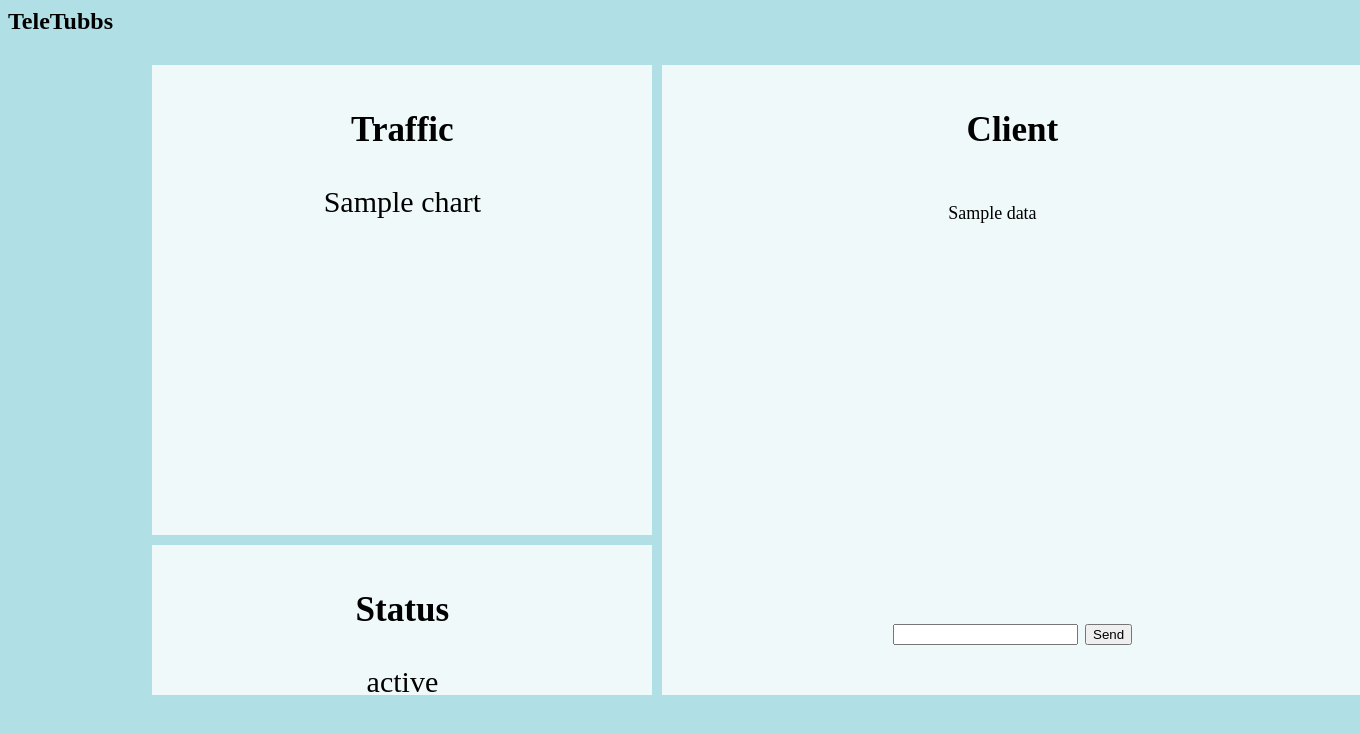
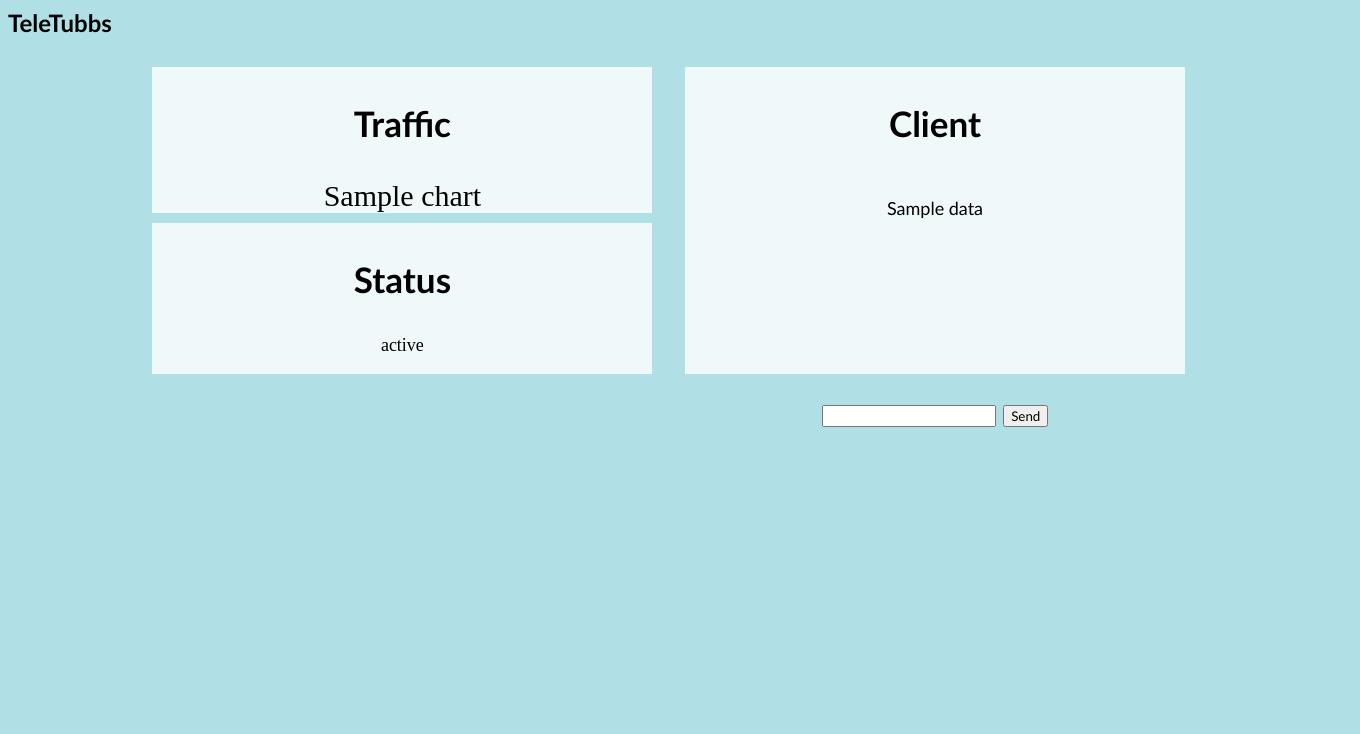
Before and after one commit to shazii/Network_TeleTubbs, a Flask app: template templates/index.html in a window 1360 px wide. Shown: the top 734 px of the page. Run offline with Flask 2, Linux system fonts and the light colour scheme; the template is opened without the code that fills it: most values are stand-ins (such as "Sample title", 1, 10 or a date in 2020).

Commit message:
Update theme.css

```diff
--- a/static/css/theme.css
+++ b/static/css/theme.css
@@ -4,32 +4,33 @@
   grid-gap: 10px;
   margin-left: 10%;
   margin-right: 10%;
-  background-color:powerblue;
+  background-color: powerblue;
   padding: 10px;
-  height:80%;
 }
 
 .grid-container > div {
   background-color: rgba(255, 255, 255, 0.8);
   text-align: center;
-  padding: 10px 0;
   font-size: 30px;
 }
 
 .client {
-  grid-row: 1 / 5;
-  width: 700px;
+  grid-row: 1 / span 4;
+  width: 500px;
 }
 
 .traffic{
-  grid-row: 1 / 4;
+  grid-row: 1 / span 3;
   width: 500px;
-  height: 450px;
 }
 
 .congestion{
+  grid-row: 4 / span 1;
   width: 500px;
-  height: 130px;
+  font-size: 18px;
+}
+
+.congestion p{
   font-size: 18px;
 }
 
@@ -41,3 +42,7 @@
   overflow: auto;
   font-size: 18px;
 }
+
+#comment, #submission, .messages, h2, h3 {
+  font-family: 'Trebuchet MS', 'Lucida Sans Unicode', 'Lucida Grande', 'Lucida Sans', Arial, sans-serif
+}
```
